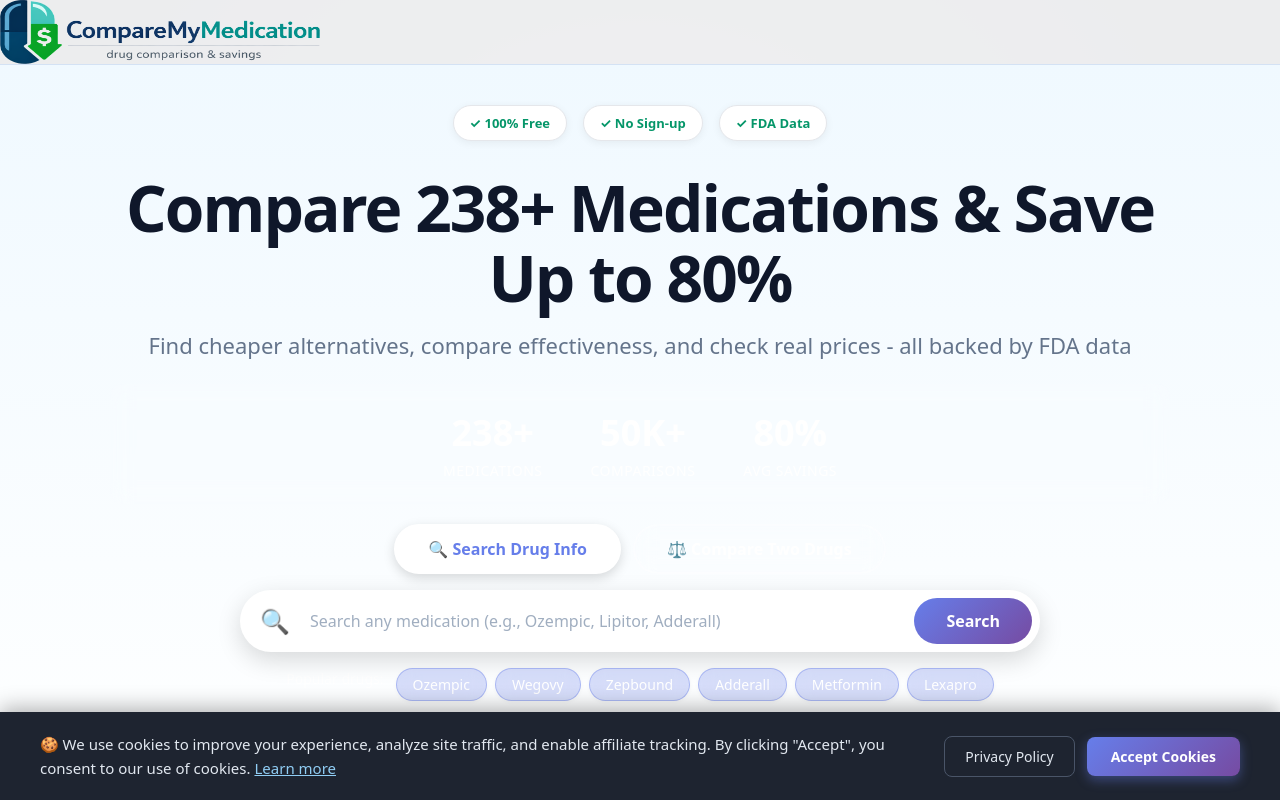
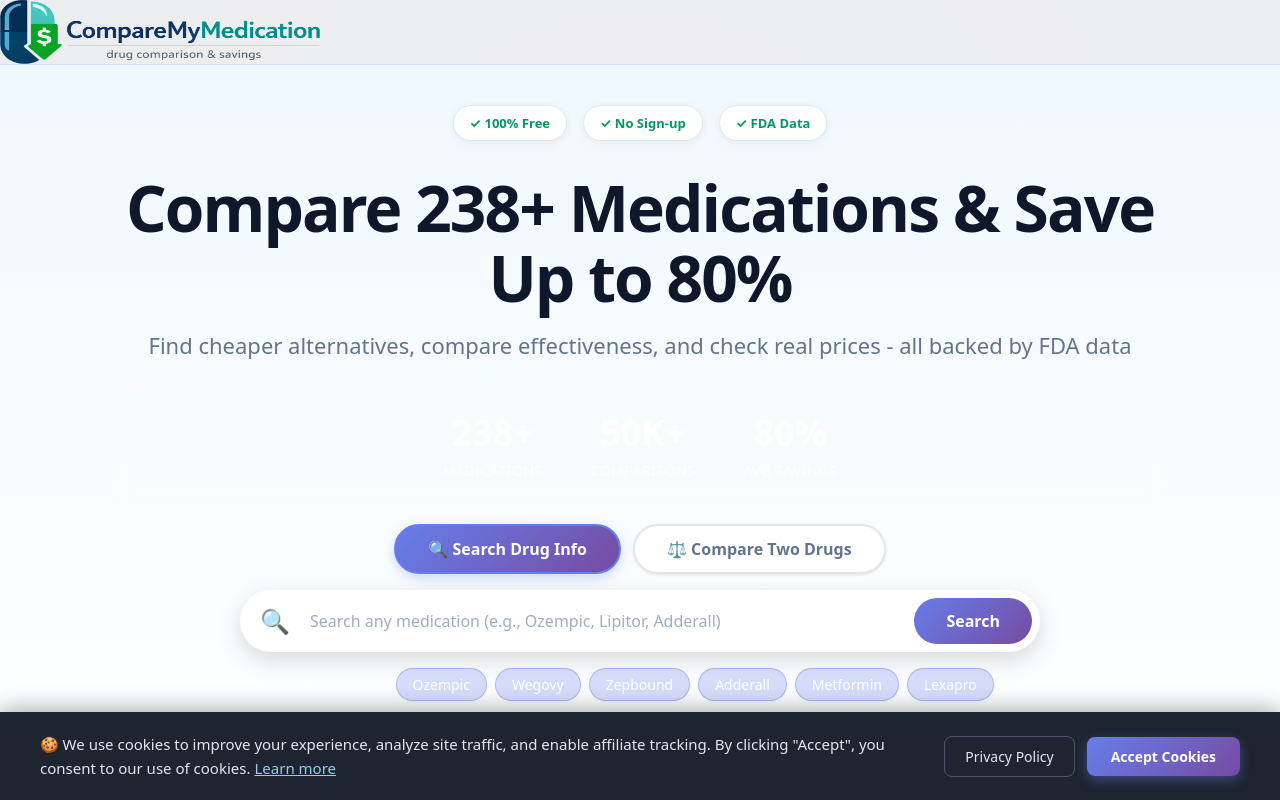
Before and after one commit to marty22dyer/CompareMyMedication, a Next.js app: page / in a window 1280 px wide. Shown: the top 800 px of the page. Built offline with nearby package versions, Linux system fonts and the light colour scheme.

Commit message:
Fix tab visibility on all screen sizes - use solid colors with good contrast on light background

```diff
--- a/app/homepage-styles.css
+++ b/app/homepage-styles.css
@@ -24,26 +24,27 @@
   padding: 12px 32px;
   font-size: 16px;
   font-weight: 600;
-  border: 2px solid rgba(255, 255, 255, 0.3);
-  background: rgba(255, 255, 255, 0.1);
-  color: white;
+  border: 2px solid #e2e8f0;
+  background: white;
+  color: #64748b;
   border-radius: 50px;
   cursor: pointer;
   transition: all 0.3s;
-  backdrop-filter: blur(10px);
+  box-shadow: 0 1px 3px rgba(0, 0, 0, 0.1);
 }
 
 .home-search-tab:hover {
-  background: rgba(255, 255, 255, 0.2);
-  border-color: rgba(255, 255, 255, 0.5);
+  background: #f8fafc;
+  border-color: #cbd5e0;
   transform: translateY(-2px);
+  box-shadow: 0 4px 12px rgba(0, 0, 0, 0.1);
 }
 
 .home-search-tab.active {
-  background: white;
-  color: #667eea;
-  border-color: white;
-  box-shadow: 0 4px 12px rgba(0, 0, 0, 0.15);
+  background: linear-gradient(135deg, #667eea 0%, #764ba2 100%);
+  color: white;
+  border-color: #667eea;
+  box-shadow: 0 4px 12px rgba(102, 126, 234, 0.3);
 }
 
 /* Primary Search Container */
```
